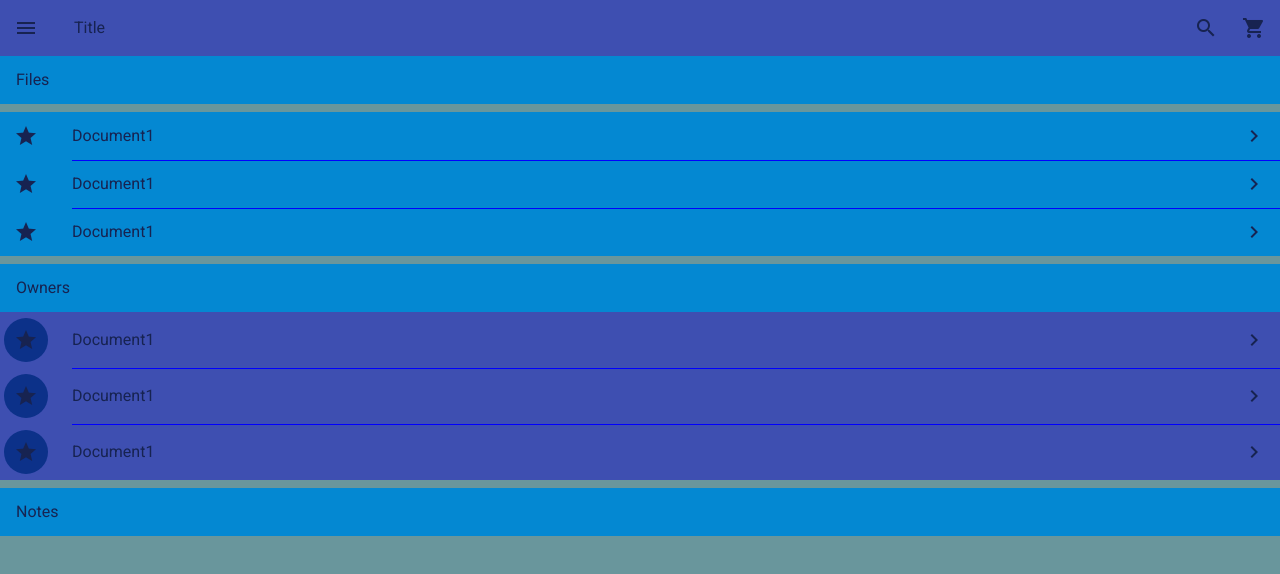
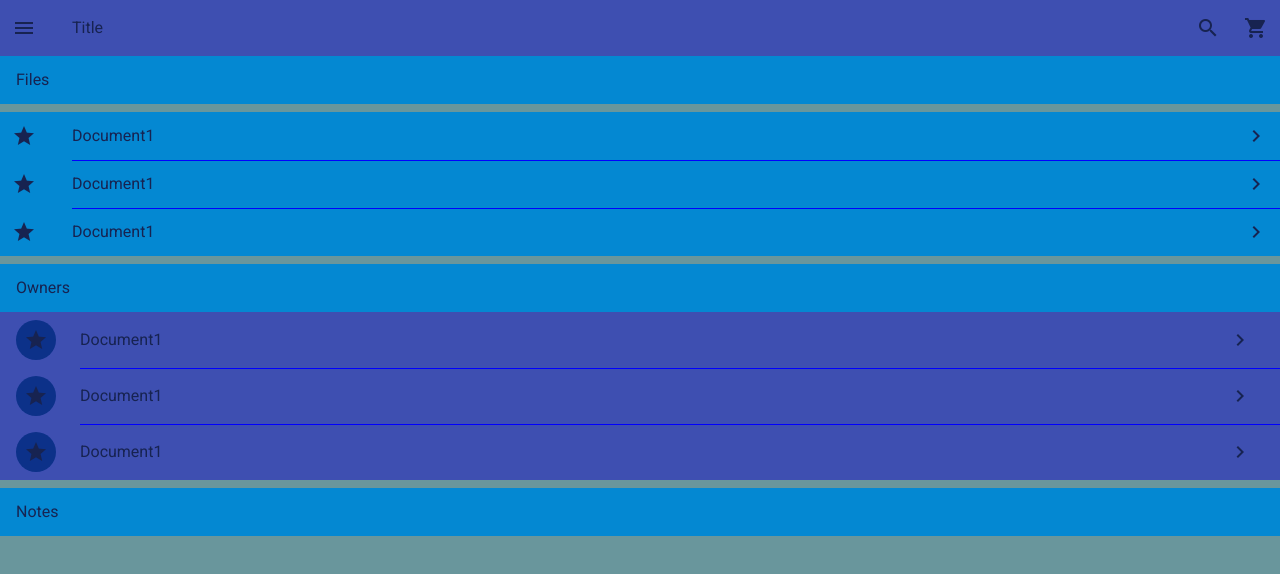
Before and after one commit to SerkanSipahi/material.honey.glass, a website: page packages/appshell/index.html in a window 1280 px wide. Drawn offline with nearby package versions, Linux system fonts and the light colour scheme; files that its build step writes are made by us from their sources.

Commit message:
refactor

```diff
--- a/packages/appshell/css/styles.css
+++ b/packages/appshell/css/styles.css
@@ -37,9 +37,10 @@
     --height-80px: 80px;
     --height-88px: 88px;
 
-    --icon-dim :   24px;
-    --icon-area :  44px;
-    --icon-live :  48px;
+    --icon-dim    :  24px;
+    --icon-area-d :  40px;
+    --icon-area   :  44px;
+    --icon-live   :  48px;
 
     --color-8px:  #ff4081;
     --color-16px: #9effff;
@@ -131,13 +132,8 @@
     }
     com-icon:nth-of-type(1){
         /* keylines */
-        /* 48px(icon)+2px(icon-border)+22px = 72px(key-line); */
-        margin-left: 2px;
+        /* 48px(icon)+24px = 72px(key-line); */
         margin-right: 24px;
-    }
-    com-icon:last-child {
-        /* +2px(icon-border) */
-        margin-right: 2px;
     }
 }
 /**************/
@@ -149,17 +145,15 @@
     justify-content: center;
     align-items: center;
 }
-com-icon {
+com-icon > span {
     width: var(--icon-live);
     height: var(--icon-live);
-}
-com-icon > span {
-    width: var(--icon-area);
-    height: var(--icon-area);
 }
 com-icon[circle] > span {
     background-color: var(--circle-color);
     border-radius: 50%;
+    width: var(--icon-area-d);
+    height: var(--icon-area-d);
 }
 
 /**************/
@@ -181,7 +175,12 @@
     height: var(--height-56px);
     background-color: var(--color-56px);
 }
-
+com-listitem[circle] com-icon {
+    margin-left: var(--key-line);
+}
+com-listitem[circle] com-icon {
+    margin-right: var(--key-line);
+}
 com-listitem,
 com-listitem > div {
     display: flex;
@@ -198,15 +197,10 @@
 com-listitem:last-child > div {
     border-bottom: 0;
 }
-com-listitem com-icon:nth-of-type(1){
+com-listitem > com-icon:nth-of-type(1){
     /* keylines */
-    /* 48px(icon)+2px(icon-border)+22px = 72px(key-line); */
-    margin-left: 2px;
-    margin-right: 22px;
-}
-com-listitem div com-icon:last-child {
-    /* +2px(icon-border) */
-    margin-right: 2px;
+    /* 48px(icon)+24px = 72px(key-line); */
+    margin-right: 24px;
 }
 
 /***************/
```
